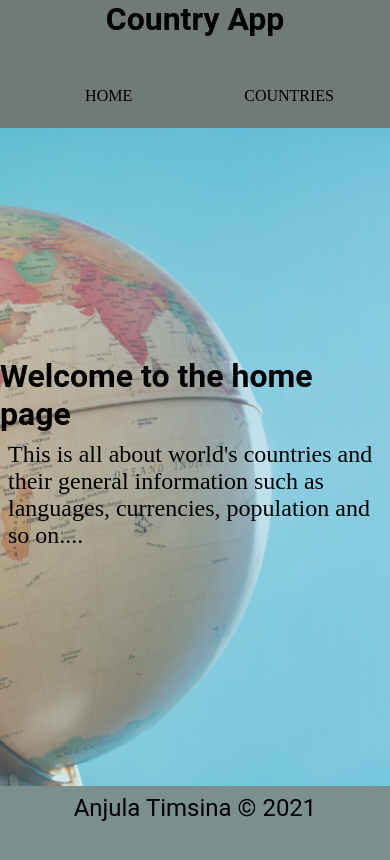
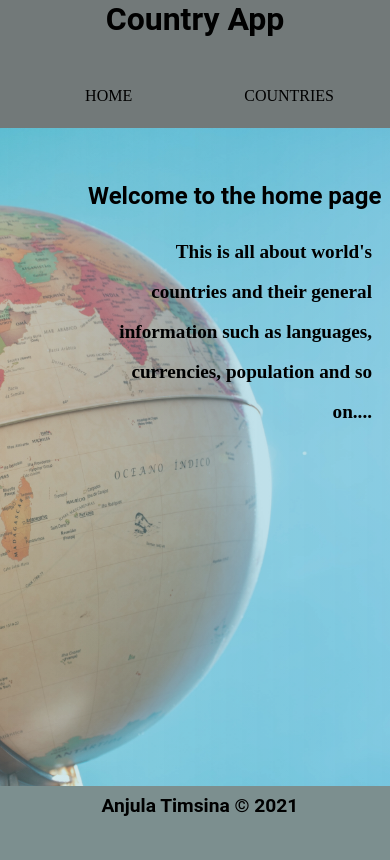
Before and after one commit to meanjula/countries_data, a React (Create React App) app: page / in a window 390 px wide. Shown: the top 860 px of the page. Built offline with nearby package versions, Linux system fonts and the light colour scheme.

Commit message:
styled the homepage

```diff
--- a/src/App.css
+++ b/src/App.css
@@ -140,11 +140,25 @@ img {
   justify-content: center;
   width: 100vw;
   height: 78vh;
+  position: relative;
 }
 .home p {
   font-family: "Roboto Slab", serif;
 }
 
+.home .text,
+.weather-descrptn {
+  position: absolute;
+  top: 40px;
+  right: 10px;
+  display: block;
+  width: 400px;
+  height: 400px;
+  text-align: left;
+  font-family: "Playfair Display", serif;
+  font-weight: 400;
+  line-height: 2.5rem;
+}
 * /******************* country-single ********************* */
 .country-single {
   width: 100vw;
@@ -152,14 +166,13 @@ img {
   display: flex;
   align-items: center;
   justify-content: center;
-}
-.weather-descrptn {
   position: relative;
 }
+
 .weather-img {
   position: absolute;
   left: 60%;
-  top: 20%;
+  top: 0;
   display: block;
   width: 250px;
   height: 250px;
@@ -171,20 +184,34 @@ img {
 footer {
   height: 5rem;
 }
+@media only screen and (max-width: 1030px) {
+  .weather-img {
+    left: 10%;
+  }
+  .home .text,
+  .weather-descrptn {
+    width: 500px;
+    height: 500px;
+  }
+  p {
+    font-weight: 600;
+  }
+}
 @media only screen and (max-width: 800px) {
   input[type="text"] {
     margin-left: 10rem;
   }
 }
 @media (max-width: 550px) {
-  .App {
-    width: 100vw;
-  }
   .logo {
     height: 200px;
     width: 200px;
   }
-
+  .home .text,
+  .weather-descrptn {
+    width: 300px;
+    height: 300px;
+  }
   .nav ul {
     display: flex;
     flex-wrap: wrap;
@@ -197,12 +224,21 @@ footer {
   }
 
   .weather-img {
-    position: absolute;
-    left: 45%;
-    top: 20%;
-    display: block;
-    width: 200px;
-    height: 200px;
+    left: 0;
+    top: 0px;
+    width: 100px;
+    height: 100px;
+  }
+
+  .home h2 {
+    font-size: 1.5rem;
+    width: 100%;
+  }
+  p {
+    font-size: 1.2rem;
+    font-weight: 600;
+    margin-left: 10px;
+    text-align: right;
   }
 }
 @media (max-width: 350px) {
@@ -215,7 +251,6 @@ footer {
   p {
     font-size: 1rem;
   }
-
   .country {
     height: 250px;
     width: 250px;
--- a/src/components/Home.js
+++ b/src/components/Home.js
@@ -3,11 +3,13 @@ import React from "react";
 const Home = () => {
   return (
     <div className="home">
-      <h1> Welcome to the home page </h1>
-      <p>
-        This is all about world's countries and their general information such
-        as languages, currencies, population and so on....
-      </p>
+      <div className="text">
+        <h2> Welcome to the home page </h2>
+        <p>
+          This is all about world's countries and their general information such
+          as languages, currencies, population and so on....
+        </p>
+      </div>
     </div>
   );
 };
--- a/src/components/country/CountrySingle.js
+++ b/src/components/country/CountrySingle.js
@@ -34,14 +34,12 @@ class CountrySingle extends Component {
   }
   render() {
     if (this.state.isLoading) {
-      if (this.state.isLoading) {
       return (
         <div className="loader">
           <div></div>
           <div></div>
         </div>
       );
-      }
     }
     if (!this.state.isLoading) {
       return (
```
Lines whose indentation alone changed are shown as unchanged.
